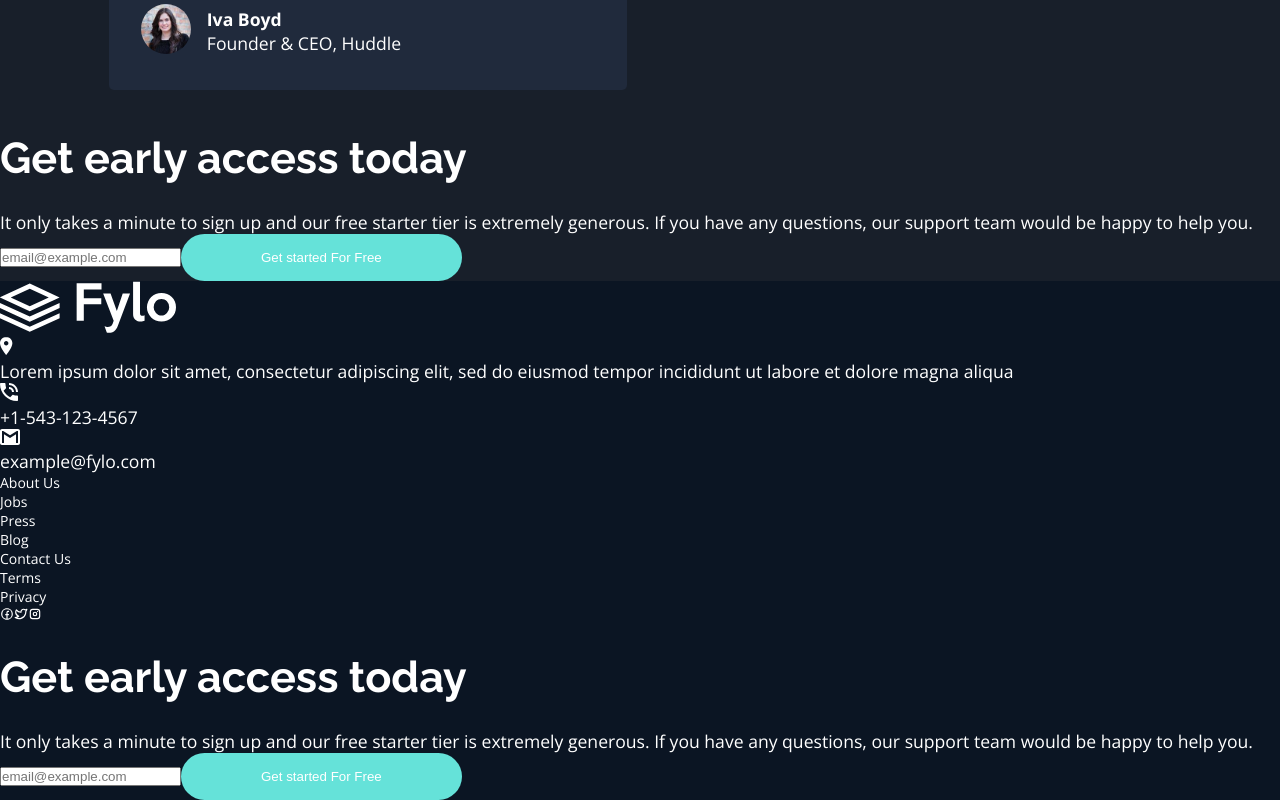
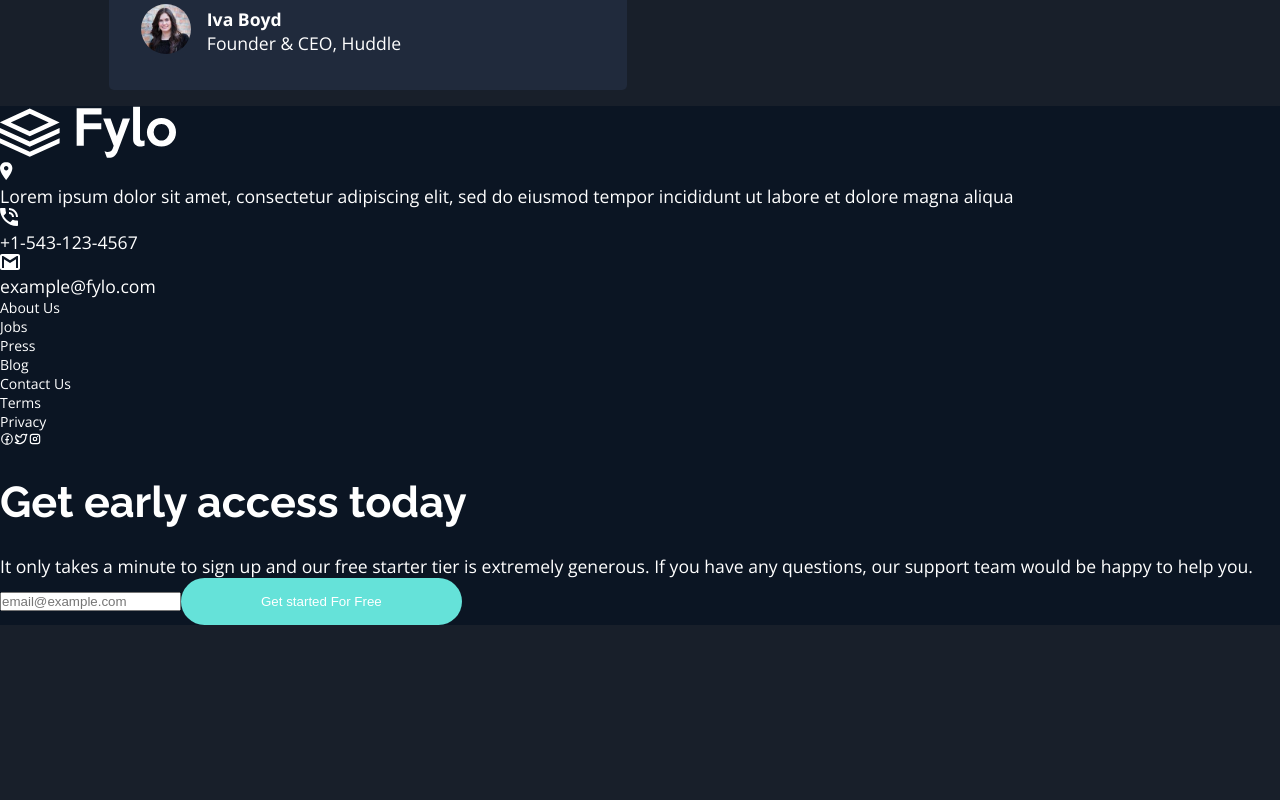
Before and after one commit to Ljusaj123/Fylo-Design-Page, a React (Create React App) app: page / in a window 1280 px wide. Shown: the part 2639-3439 px from the top of the page. After the commit the page ends 3264 px from the top, so only its background shows below. Built offline with nearby package versions, Linux system fonts and the light colour scheme.

Commit message:
deleted sign in module

```diff
--- a/src/App.js
+++ b/src/App.js
@@ -1,6 +1,6 @@
 import Features from "./modules/Features";
 import Services from "./modules/Services";
-import SignIn from "./modules/SignIn";
+
 import Testimonials from "./modules/Testimonials";
 import Footer from "./modules/Footer";
 import Header from "./modules/Header";
@@ -13,7 +13,6 @@ function App() {
       <Services />
       <Features />
       <Testimonials />
-      <SignIn />
       <Footer />
     </div>
   );
```
